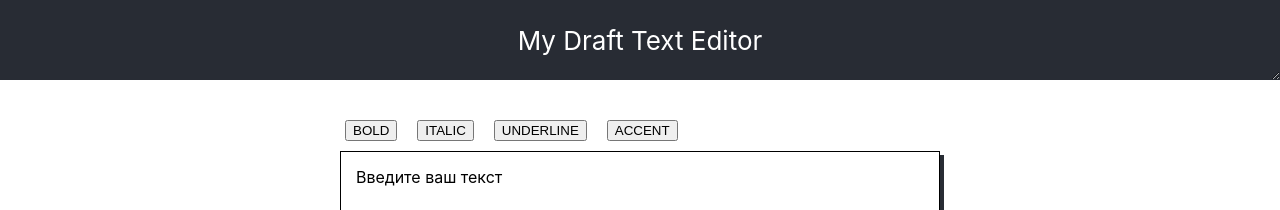
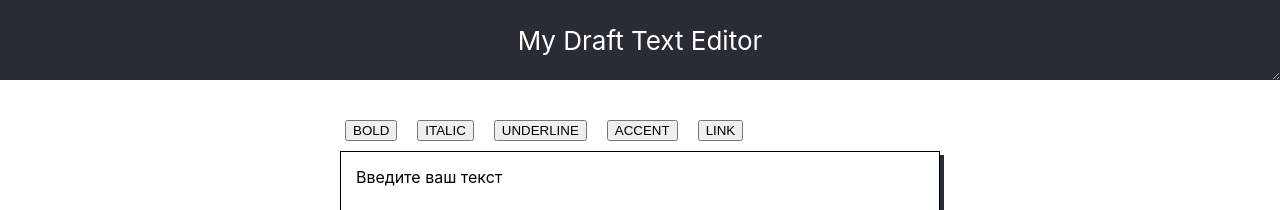
Before and after one commit to alebedev85/my-draft-ts-editor, a React (Create React App) app: page / in a window 1280 px wide. Shown: the top 210 px of the page. Built offline with nearby package versions, Linux system fonts and the light colour scheme; the HTML template or start-up script is replaced by a standard one.

Commit message:
feater: добавил кнопку Link

```diff
--- a/src/TextEditor/useEditor.tsx
+++ b/src/TextEditor/useEditor.tsx
@@ -1,10 +1,11 @@
 import {
   EditorState,
-  RichUtils
+  RichUtils,
+  CompositeDecorator,
+  DraftEntityMutability
 } from 'draft-js';
 import * as React from 'react';
-import { BlockType, InlineStyle } from "./config";
-import { CompositeDecorator } from 'draft-js';
+import { BlockType, InlineStyle, EntityType } from "./config";
 import LinkDecorator from './Link';
 
 /* Объединям декораторы в один */
@@ -17,6 +18,7 @@ export type EditorApi = {
   currentBlockType: BlockType;
   toggleInlineStyle: (inlineStyle: InlineStyle) => void;
   hasInlineStyle: (inlineStyle: InlineStyle) => boolean;
+  addLink: (url: string) => void;
 }
 
 export const useEditor = (html?: string): EditorApi => {
@@ -66,6 +68,33 @@ export const useEditor = (html?: string): EditorApi => {
     return currentStyle.has(inlineStyle);
   }, [state]);
 
+  /**
+   * Общая функцию для добавления Entity
+   */
+  const addEntity = React.useCallback((entityType: EntityType, data: Record<string, string>, mutability: DraftEntityMutability) => {
+    setState((currentState) => {
+      /* Получаем текущий контент */
+      const contentState = currentState.getCurrentContent();
+      /* Создаем Entity с данными */
+      const contentStateWithEntity = contentState.createEntity(entityType, mutability, data);
+      /* Получаем уникальный ключ Entity */
+      const entityKey = contentStateWithEntity.getLastCreatedEntityKey();
+      /* Обьединяем текущее состояние с новым */
+      const newState = EditorState.set(currentState, { currentContent: contentStateWithEntity });
+      /* Вставляем ссылку в указанное место */
+      return RichUtils.toggleLink(newState, newState.getSelection(), entityKey);
+    })
+  }, []);
+
+  /**
+  * Отдельная функция для добавления ссылки
+  */
+  const addLink = React.useCallback((url: string) => {
+    addEntity(EntityType.link, { url }, "MUTABLE");
+  },
+    [addEntity]
+  );
+
   return React.useMemo(
     () => ({
       state,
@@ -74,6 +103,7 @@ export const useEditor = (html?: string): EditorApi => {
       currentBlockType,
       toggleInlineStyle,
       hasInlineStyle,
+      addLink,
     }),
     [
       state,
@@ -81,6 +111,7 @@ export const useEditor = (html?: string): EditorApi => {
       currentBlockType,
       toggleInlineStyle,
       hasInlineStyle,
+      addLink,
     ]
   );
 }
--- a/src/ToolPanel/ToolPanel.tsx
+++ b/src/ToolPanel/ToolPanel.tsx
@@ -9,7 +9,17 @@ const INLINE_STYLES_CODES = Object.values(InlineStyle);
 
 const ToolPanel = () => {
 
-  const { toggleInlineStyle, hasInlineStyle } = useEditorApi();
+  const { toggleInlineStyle, hasInlineStyle, addLink } = useEditorApi();
+
+  /**
+   * Получаем адрес ссылки
+   */
+  const handlerAddLink = () => {
+    const url = prompt('URL:');
+    if (url) {
+      addLink(url);
+    }
+  }
 
   return (
     <div className="tool-panel">
@@ -32,6 +42,11 @@ const ToolPanel = () => {
           </button>
         );
       })}
+      <button
+        className="tool-panel__item"
+        onClick={handlerAddLink}>
+        LINK
+      </button>
     </div>
   );
 }
```
